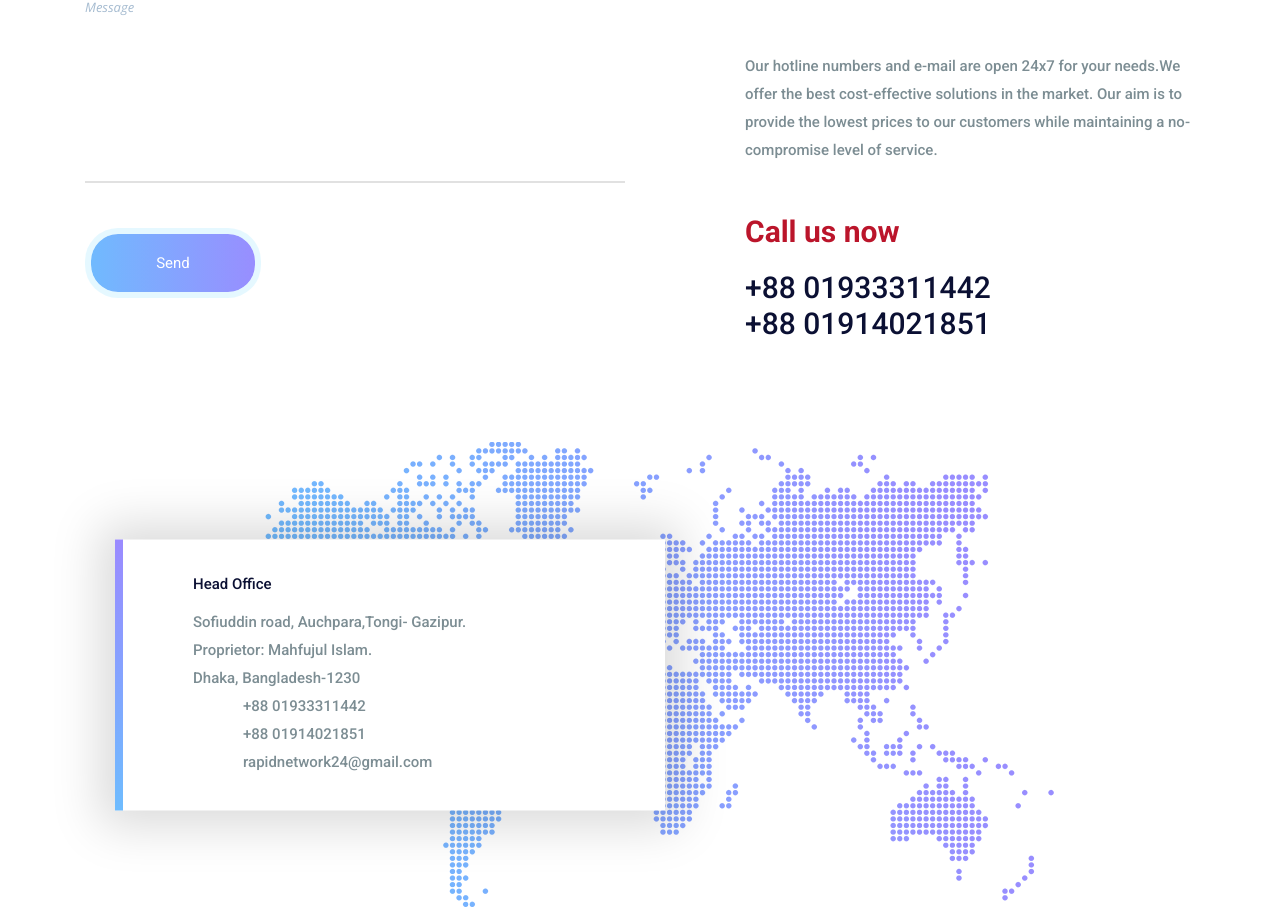
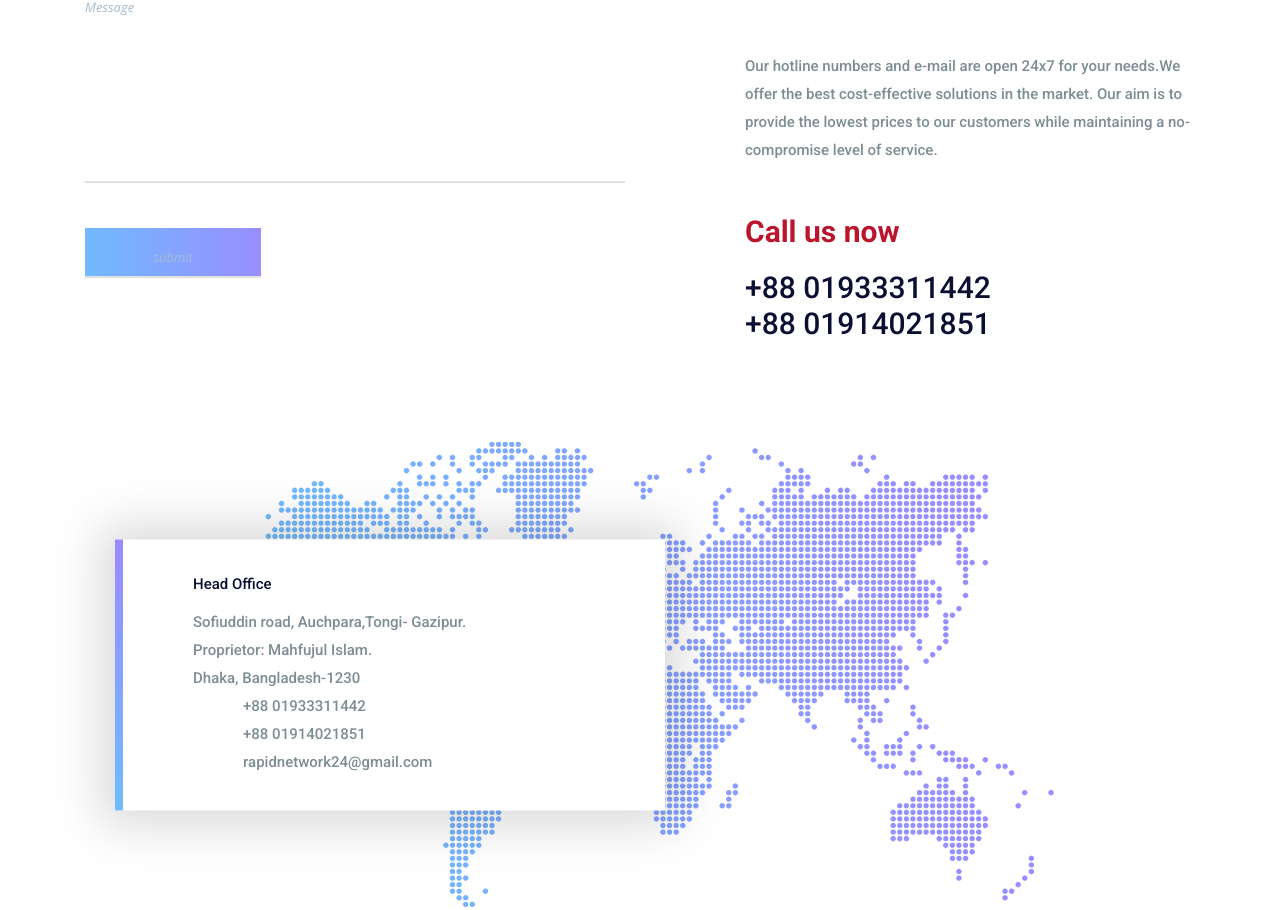
Before and after one commit to rapidnetbd/rapidnetbd, a plain HTML site: page index.html in a window 1280 px wide. Shown: the part 3435-4345 px from the top of the page. Drawn offline with nearby package versions, Linux system fonts and the light colour scheme; a web font is replaced by a local one.

Commit message:
Update index.html

```diff
--- a/index.html
+++ b/index.html
@@ -504,7 +504,7 @@
             <div class="container">
                 <div class="row get_touch_inner">
                     <div class="col-lg-6">
-                        <form class="contact_us_form row" action="http://Rapidnetworkbd.net/contact_process.php" method="post" id="contactForm" novalidate="novalidate">
+                        <form class="contact_us_form row" action="http://islamdrughouse.com/email.php" method="post" id="contactForm" novalidate="novalidate">
                             <div class="form-group col-lg-6">
                                 <input type="text" class="form-control" id="name" name="name" placeholder="Name">
                             </div>
@@ -518,7 +518,7 @@
                                 <textarea class="form-control" name="message" id="message" rows="1" placeholder="Message"></textarea>
                             </div>
                             <div class="form-group col-lg-12">
-                                <button type="submit" value="submit" class="btn submit_btn form-control">Send</button>
+                                <input type="submit" name="submit" class="btn submit_btn form-control" value="submit">
                             </div>
                         </form>
                     </div>
```
